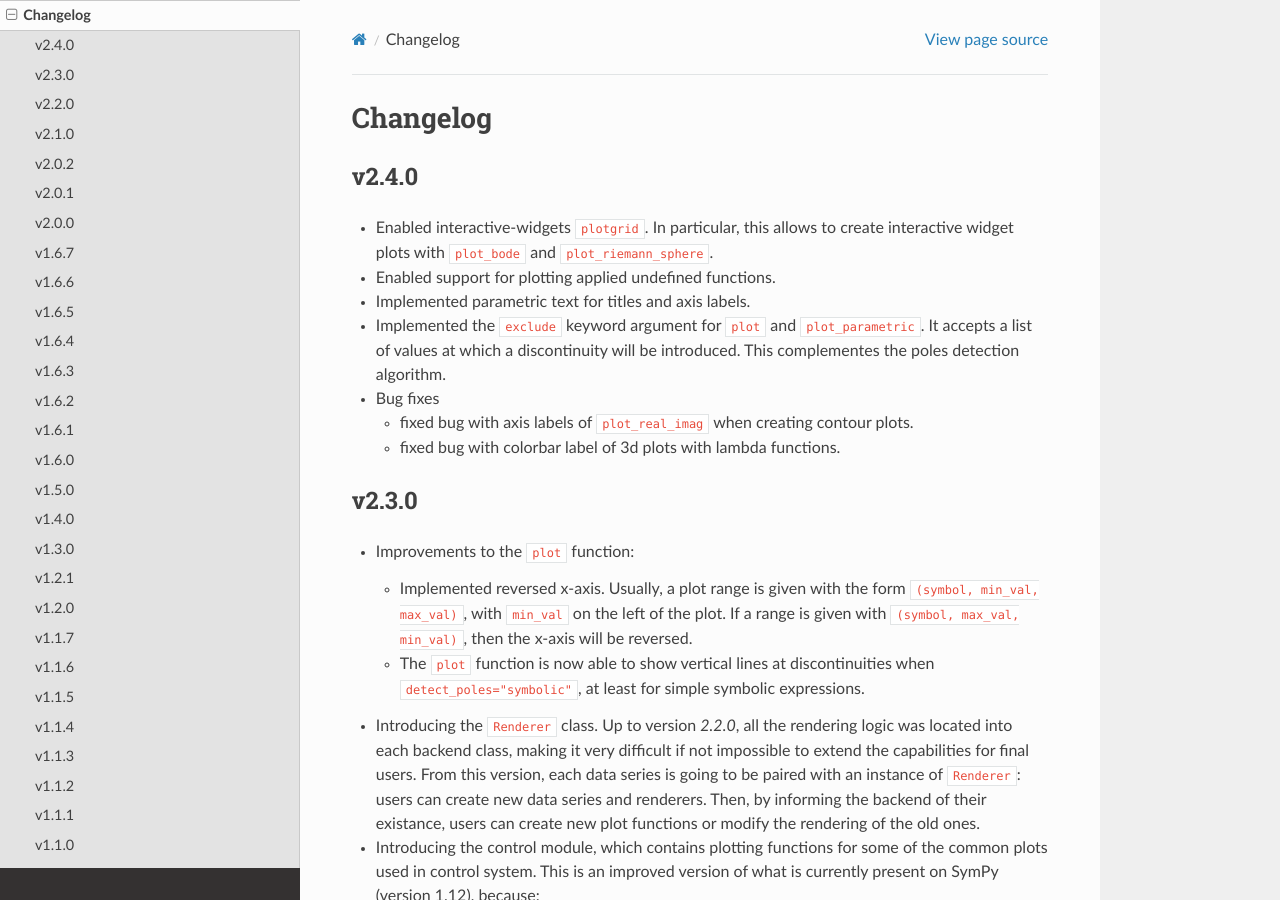
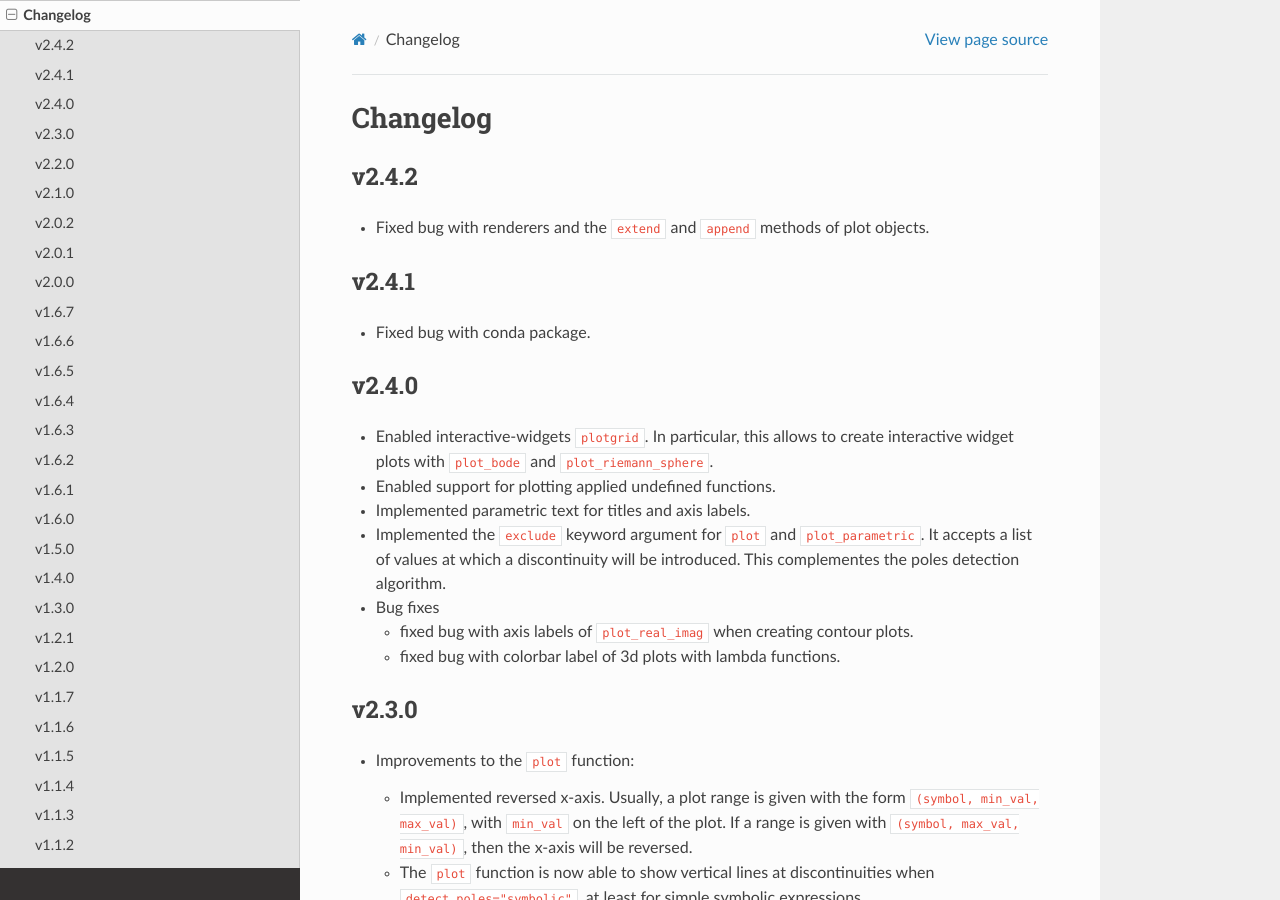
Before and after one commit to Davide-sd/sympy-plot-backends, a Sphinx documentation site: the page built from doc/source/changelog.rst, in a window 1280 px wide and 900 px high. Built offline with Sphinx 7.4.7 and the Read the Docs theme 2.0.0, drawn with Linux system fonts in a browser that asks for light colours.

Commit message:
version bump

```diff
--- a/doc/source/changelog.rst
+++ b/doc/source/changelog.rst
@@ -1,6 +1,19 @@
 ==========
  Changelog
 ==========
+
+v2.4.2
+======
+
+* Fixed bug with renderers and the ``extend`` and ``append`` methods of
+  plot objects.
+
+
+v2.4.1
+======
+
+* Fixed bug with conda package.
+
 
 v2.4.0
 ======
--- a/spb/_version.py
+++ b/spb/_version.py
@@ -1 +1 @@
-__version__ = "2.4.1"
+__version__ = "2.4.2"
```
